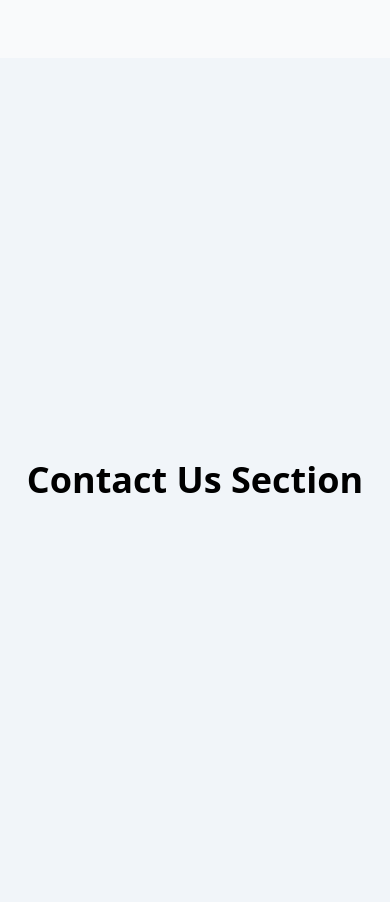
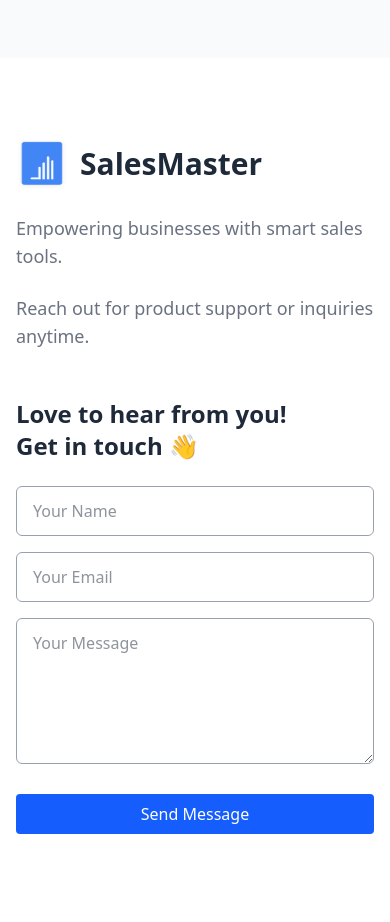
Before and after one commit to Namibra-Devs/SalesMaster_Website, a React (Vite) app in the folder salesmaster-website/: page / in a window 390 px wide. Shown: the part 6160-7082 px from the top of the page. Built offline with nearby package versions, Linux system fonts and the light colour scheme.

Commit message:
contact us section done

```diff
--- a/salesmaster-website/src/App.jsx
+++ b/salesmaster-website/src/App.jsx
@@ -1,4 +1,5 @@
 import Benefits from "./components/Benefits";
+import ContactSection from "./components/ContactSection";
 import Intro from "./components/Intro";
 import Navbar from "./components/Navbar";
 import Pricing from "./components/Pricing";
@@ -13,12 +14,9 @@ function App() {
       <Benefits />
 
       <Pricing />
-      <section
-        id="contact"
-        className="h-screen flex items-center justify-center bg-slate-100"
-      >
-        <h1 className="text-4xl font-bold">Contact Us Section</h1>
-      </section>
+
+    <ContactSection />
+
     </div>
   );
 }
--- /dev/null
+++ b/salesmaster-website/src/components/ContactSection.jsx
@@ -0,0 +1,94 @@
+import { motion } from "framer-motion";
+import { toast } from "react-hot-toast";
+import { useState } from "react";
+
+import logo from "../assets/images/salesmaster-logo.png";
+
+const ContactSection = () => {
+  const [formData, setFormData] = useState({ name: "", email: "", message: "" });
+
+  const handleChange = (e) => {
+    const { name, value } = e.target;
+    setFormData((prev) => ({ ...prev, [name]: value }));
+  };
+
+  const handleSubmit = (e) => {
+    e.preventDefault();
+    toast.success("Message sent successfully!");
+    setFormData({ name: "", email: "", message: "" });
+  };
+
+  return (
+    <section className="py-20 px-4 bg-white text-gray-800" id="contact">
+      <div className="max-w-6xl mx-auto grid md:grid-cols-2 gap-12 items-start">
+        {/* Left Side */}
+        <motion.div
+          initial={{ opacity: 0, x: -40 }}
+          whileInView={{ opacity: 1, x: 0 }}
+          transition={{ duration: 0.6 }}
+          className="space-y-6"
+        >
+          <div className="flex items-center gap-3">
+            <img src={logo} alt="SalesMaster Logo" className="h-13 w-13" />
+            <h2 className="text-3xl font-bold">SalesMaster</h2>
+          </div>
+          <p className="text-gray-500 text-lg">
+            Empowering businesses with smart sales tools.
+          </p>
+          <p className="text-gray-500 text-lg">
+            Reach out for product support or inquiries anytime.
+          </p>
+        </motion.div>
+
+        {/* Right Side */}
+        <motion.div
+          initial={{ opacity: 0, x: 40 }}
+          whileInView={{ opacity: 1, x: 0 }}
+          transition={{ duration: 0.6 }}
+        >
+          <h3 className="text-2xl font-semibold mb-6 flex items-center gap-2">
+           Love to hear from you! <br /> Get in touch 👋
+          </h3>
+          <form onSubmit={handleSubmit} className="space-y-4">
+            <input
+              type="text"
+              name="name"
+              placeholder="Your Name"
+              value={formData.name}
+              onChange={handleChange}
+              required
+              className="w-full px-4 py-3 border border-gray-400 rounded-md focus:outline-none focus:ring focus:ring-blue-300"
+            />
+            <input
+              type="email"
+              name="email"
+              placeholder="Your Email"
+              value={formData.email}
+              onChange={handleChange}
+              required
+              className="w-full px-4 py-3 border border-gray-400 rounded-md focus:outline-none focus:ring focus:ring-blue-300"
+            />
+            <textarea
+              name="message"
+              rows="5"
+              placeholder="Your Message"
+              value={formData.message}
+              onChange={handleChange}
+              className="w-full px-4 py-3 border border-gray-400 rounded-md focus:outline-none focus:ring focus:ring-blue-300"
+            ></textarea>
+            <button
+               type="submit"
+              className="relative overflow-hidden px-4 py-2  my-2 rounded-sm bg-blue-600 text-white hover:text-[#4386f1] transition duration-200 cursor-pointer w-full group"
+            >
+              <span className="relative z-10">Send Message</span>
+              <span className="absolute inset-0 bg-white  scale-0 group-hover:scale-100 transition-transform duration-500 origin-left rounded-sm z-0" />
+            </button>
+
+          </form>
+        </motion.div>
+      </div>
+    </section>
+  );
+};
+
+export default ContactSection;
```
